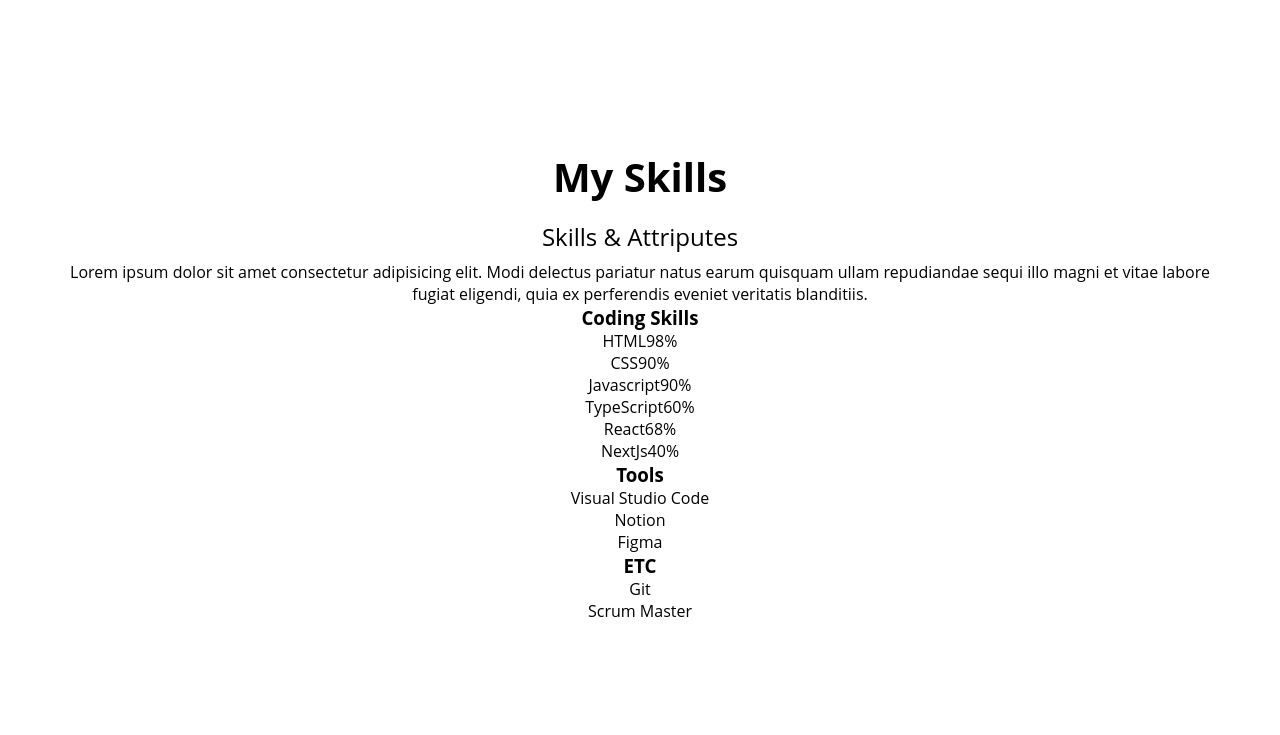
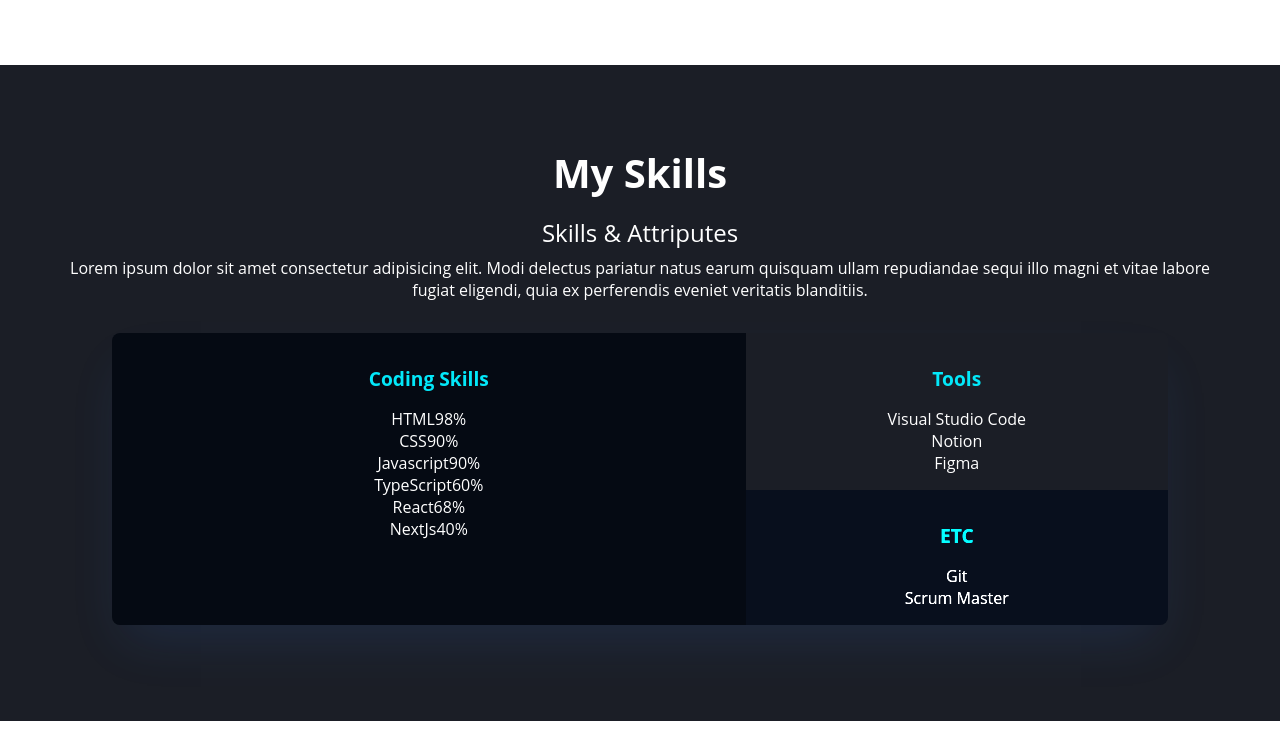
Before and after one commit to richeeee128/portfolio, a plain HTML site: page portfolio/index.html in a window 1280 px wide. Shown: the part 1585-2320 px from the top of the page. Drawn offline with Linux system fonts and the light colour scheme; a web font is replaced by a local one.

Commit message:
CSS-Skills

```diff
--- a/portfolio/css/style.css
+++ b/portfolio/css/style.css
@@ -208,3 +208,39 @@ button:focus {
   color: var(--color-primary-variant);
   font-size: 0.8rem;
 }
+
+/* Skills */
+#Skills {
+  background-color: var(--color-primary-variant);
+  color: var(--color-text);
+}
+
+.skills {
+  display: grid;
+  grid-template-columns: 6fr 4fr;
+  margin: 2rem 3rem;
+  border-radius: 8px;
+  overflow: hidden;
+  box-shadow: 0 25px 50px -12px #3b82f620;
+}
+
+.skills_coding {
+  grid-row: span 2;
+  padding: 1rem;
+  background-color: var(--color-primary);
+}
+
+.skills_tools {
+  padding: 1rem;
+}
+
+.skills_etc {
+  padding: 1rem;
+  background-color: var(--color-primary);
+  filter: brightness(150%);
+}
+.skills_title {
+  color: var(--color-accent);
+  margin: 1rem 0;
+  font-size: 1.2rem;
+}
--- a/portfolio/index.html
+++ b/portfolio/index.html
@@ -103,12 +103,16 @@
           <li class="job">
             <img src="images/jobs/sparta.png" alt="sparta logo" />
             <div>
+              <p class="job_name">Assistant Project Manger</p>
+              <p class="job_period">2024. 5 - 2024. 8</p>
+            </div>
+            <div>
               <p class="job_name">Assistant Project Manager</p>
               <p class="job_period">2023. 11 - 2024. 4</p>
             </div>
             <div>
-              <p>ICT Innovation Camp(BootCamp)</p>
-              <p>2023. 5 - 2023. 9</p>
+              <p class="job_name">ICT Innovation Camp(BootCamp)</p>
+              <p class="job_period">2023. 5 - 2023. 9</p>
             </div>
           </li>
           <li class="job">
@@ -129,17 +133,18 @@
       </section>
       <!-- Skills -->
       <section id="Skills" class="section">
+        <div class="max-container">
           <h2 class="title">My Skills</h2>
           <p class="description">Skills & Attriputes</p>
           <p>
-          Lorem ipsum dolor sit amet consectetur adipisicing elit. Modi delectus
-          pariatur natus earum quisquam ullam repudiandae sequi illo magni et
-          vitae labore fugiat eligendi, quia ex perferendis eveniet veritatis
-          blanditiis.
+            Lorem ipsum dolor sit amet consectetur adipisicing elit. Modi
+            delectus pariatur natus earum quisquam ullam repudiandae sequi illo
+            magni et vitae labore fugiat eligendi, quia ex perferendis eveniet
+            veritatis blanditiis.
           </p>
-        <div>
-          <section>
-            <h3>Coding Skills</h3>
+          <div class="skills">
+            <section class="skills_coding">
+              <h3 class="skills_title">Coding Skills</h3>
               <ul>
                 <li>
                   <div><span>HTML</span><span>98%</span></div>
@@ -167,21 +172,22 @@
                 </li>
               </ul>
             </section>
-          <section>
-            <h3>Tools</h3>
+            <section class="skills_tools">
+              <h3 class="skills_title">Tools</h3>
               <ul>
                 <li>Visual Studio Code</li>
                 <li>Notion</li>
                 <li>Figma</li>
               </ul>
             </section>
-          <section>
-            <h3>ETC</h3>
+            <section class="skills_etc">
+              <h3 class="skills_title">ETC</h3>
               <ul>
                 <li>Git</li>
                 <li>Scrum Master</li>
               </ul>
             </section>
+          </div>
         </div>
       </section>
       <!-- Work -->
```
Lines whose indentation alone changed are shown as unchanged.
